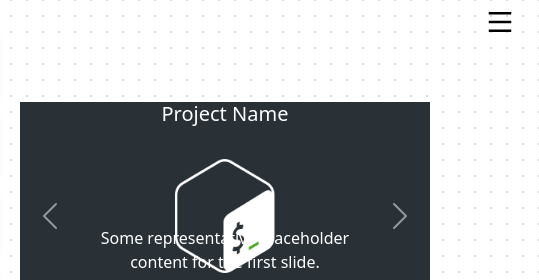
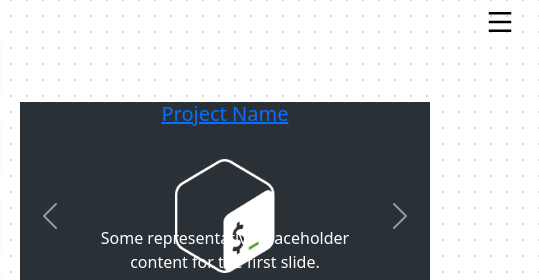
Before and after one commit to Rusoleman/Consultancy-Demo, a plain HTML site: page views/services.html in a window 1280 px wide. Shown: the top 280 px of the page, 741-1280 px from the left. Drawn offline with nearby package versions, Linux system fonts and the light colour scheme.

Commit message:
Added link routes

```diff
--- a/stylesheets/core.css
+++ b/stylesheets/core.css
@@ -85,6 +85,7 @@ em {
 @media screen and (min-width: 992px) {
     .lg-wave-bg{
         position: absolute;
+        top: 12.5%;
         background-repeat: no-repeat;
         width: 100%;
         height: 100%;
--- a/views/services.html
+++ b/views/services.html
@@ -147,21 +147,21 @@
                   <div class="carousel-item active" data-bs-interval="10000">
                     <img src="../SVG/bashcolorized.jpg" class="d-block w-100" alt="#">
                     <div class="carousel-caption d-none d-md-block">
-                      <h5 style="margin-bottom:35%;">Project Name</h5>
+                      <h5 style="margin-bottom:35%;"><a href="./detail.html">Project Name</a></h5>
                       <p>Some representative placeholder content for the first slide.</p>
                     </div>
                   </div>
                   <div class="carousel-item" data-bs-interval="2000">
                     <img src="../SVG/bashcolorized.jpg" class="d-block w-100" alt="#">
                     <div class="carousel-caption d-none d-md-block">
-                      <h5>Project Name</h5>
+                      <h5><a href="./detail.html">Project Name</a></h5>
                       <p>Some representative placeholder content for the second slide.</p>
                     </div>
                   </div>
                   <div class="carousel-item">
                     <img src="../SVG/bashcolorized.jpg" class="d-block w-100" alt="#">
                     <div class="carousel-caption d-none d-md-block">
-                      <h5>Project Name</h5>
+                      <h5><a href="./detail.html">Project Name</a></h5>
                       <p>Some representative placeholder content for the third slide.</p>
                     </div>
                   </div>
```
